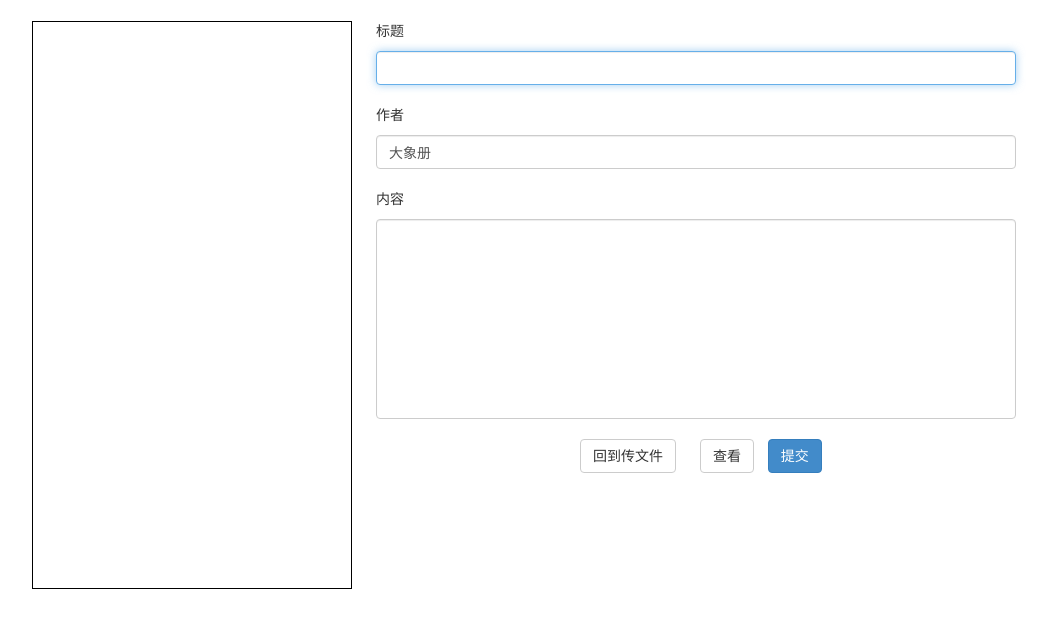
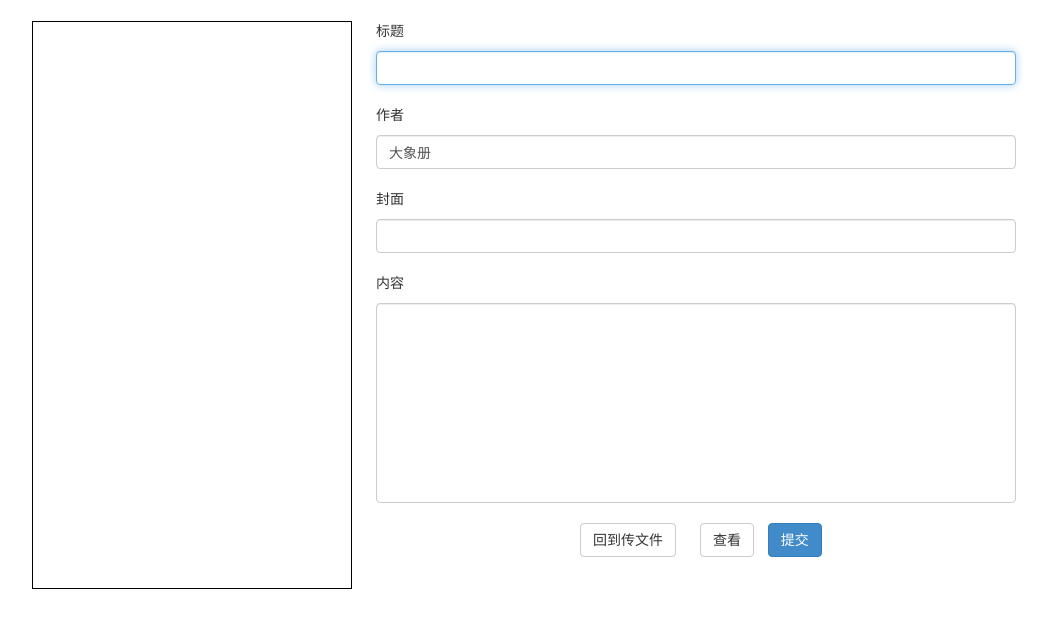
Before and after one commit to Jane0220/JJ_yyb_sheep, a PHP site: page /push_view.php in a window 1280 px wide. Shown: the part 51-679 px from the top of the page, without its empty margins (116-1168 px from the left). Run offline with PHP 8.4, Linux system fonts and the light colour scheme; some libraries are stand-ins or nearby versions.

Commit message:
push thumb

```diff
--- a/push_view.php
+++ b/push_view.php
@@ -45,6 +45,10 @@
 					<input type="text" name="author" class="form-control" id="J_author_input" value="大象册" required />
 				</li>
 				<li>
+					<p>封面</p>
+					<input type="text" name="thumb" class="form-control" id="J_thumb_input" value="" autocomplete="off" required autofocus />
+				</li>
+				<li>
 					<p>内容</p>
 					<textarea class="form-control" name="content" id="J_content_input" autocomplete="off" required></textarea>
 				</li>
```
